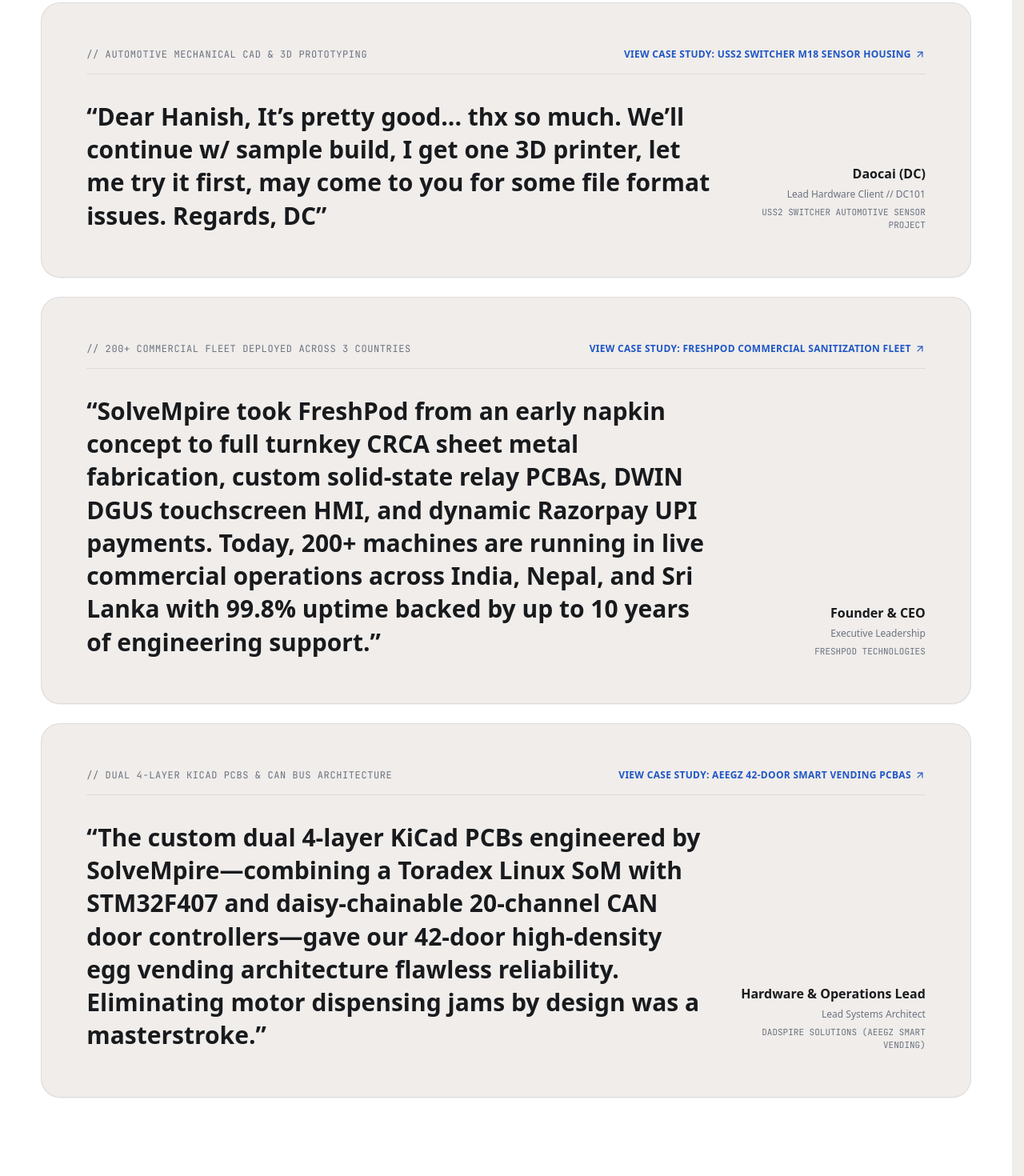
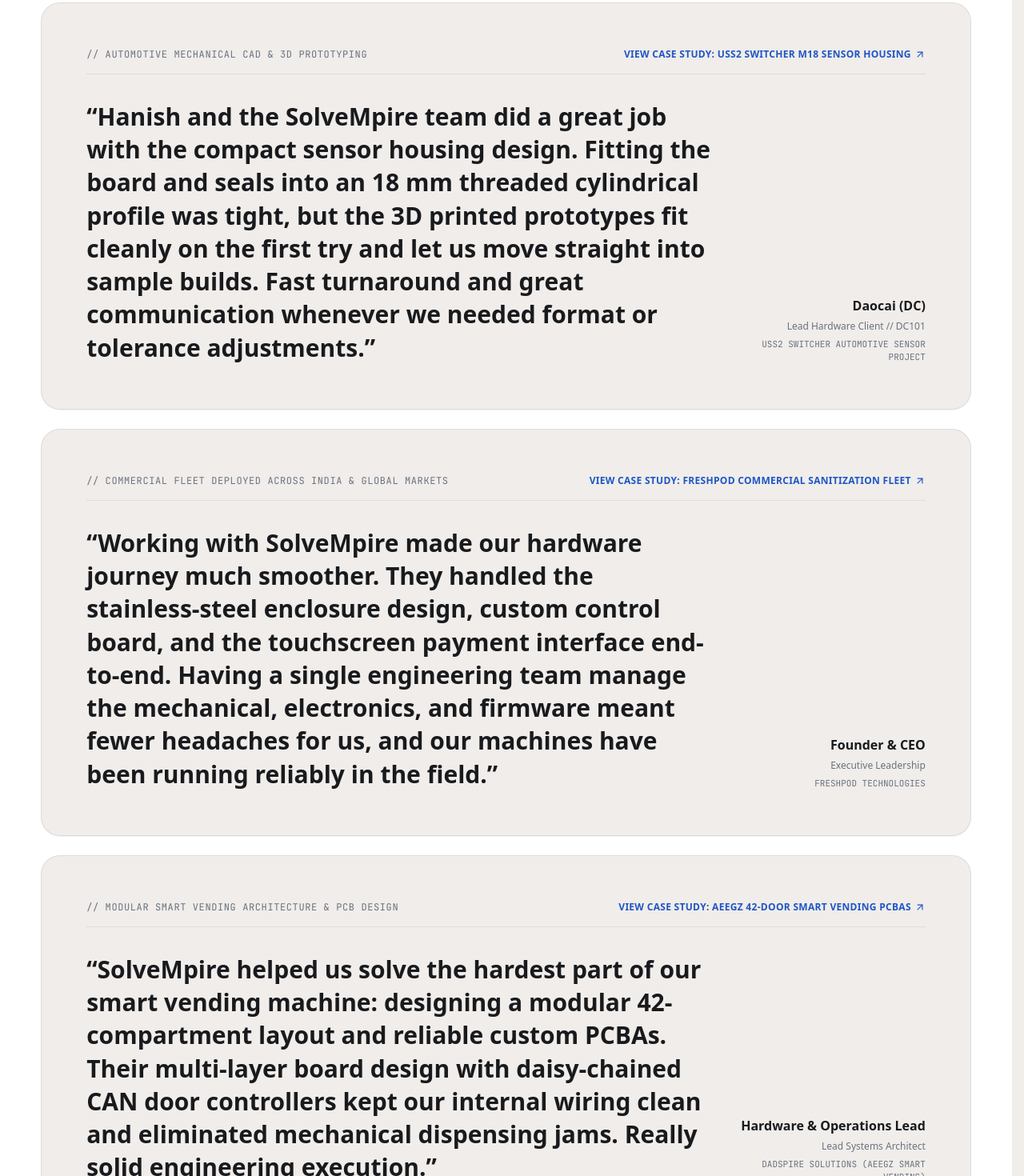
Before and after one commit to HarshaJyos/solvempire_test, a Next.js app: page / in a window 1280 px wide. Shown: the part 10420-11890 px from the top of the page at 80% size. Built offline with nearby package versions, Linux system fonts and the light colour scheme; no server answers.

Commit message:
fix: refine client testimonials to natural, grounded copy and set GA4 G-3QJQW2VQ1G

```diff
--- a/src/components/analytics/GoogleAnalytics.tsx
+++ b/src/components/analytics/GoogleAnalytics.tsx
@@ -3,7 +3,7 @@
 import Script from "next/script";
 
 export function GoogleAnalytics() {
-  const gaId = process.env.NEXT_PUBLIC_GA_ID;
+  const gaId = process.env.NEXT_PUBLIC_GA_ID || "G-3QJQW2VQ1G";
 
   if (!gaId) {
     return null;
--- a/src/components/home/IndiseaProof.tsx
+++ b/src/components/home/IndiseaProof.tsx
@@ -2,7 +2,7 @@
 
 import React from "react";
 import Link from "next/link";
-import { ArrowUpRight, CheckCircle2, ShieldCheck, Quote } from "lucide-react";
+import { ArrowUpRight, CheckCircle2 } from "lucide-react";
 
 interface Testimonial {
   quote: string;
@@ -19,7 +19,7 @@
 const TESTIMONIALS: Testimonial[] = [
   {
     quote:
-      "“Dear Hanish, It’s pretty good... thx so much. We’ll continue w/ sample build, I get one 3D printer, let me try it first, may come to you for some file format issues. Regards, DC”",
+      "“Hanish and the SolveMpire team did a great job with the compact sensor housing design. Fitting the board and seals into an 18 mm threaded cylindrical profile was tight, but the 3D printed prototypes fit cleanly on the first try and let us move straight into sample builds. Fast turnaround and great communication whenever we needed format or tolerance adjustments.”",
     author: "Daocai (DC)",
     role: "Lead Hardware Client // DC101",
     company: "USS2 Switcher Automotive Sensor Project",
@@ -31,25 +31,25 @@
   },
   {
     quote:
-      "“SolveMpire took FreshPod from an early napkin concept to full turnkey CRCA sheet metal fabrication, custom solid-state relay PCBAs, DWIN DGUS touchscreen HMI, and dynamic Razorpay UPI payments. Today, 200+ machines are running in live commercial operations across India, Nepal, and Sri Lanka with 99.8% uptime backed by up to 10 years of engineering support.”",
+      "“Working with SolveMpire made our hardware journey much smoother. They handled the stainless-steel enclosure design, custom control board, and the touchscreen payment interface end-to-end. Having a single engineering team manage the mechanical, electronics, and firmware meant fewer headaches for us, and our machines have been running reliably in the field.”",
     author: "Founder & CEO",
     role: "Executive Leadership",
     company: "FreshPod Technologies",
     caseStudyTitle: "FreshPod Commercial Sanitization Fleet",
     caseStudyHref: "/work/freshpod-machine",
-    tag: "200+ Commercial Fleet Deployed across 3 Countries",
+    tag: "Commercial Fleet Deployed Across India & Global Markets",
     hoverBorder: "hover:border-[#FACC15]",
     accentColor: "text-[#D97706]",
   },
   {
     quote:
-      "“The custom dual 4-layer KiCad PCBs engineered by SolveMpire—combining a Toradex Linux SoM with STM32F407 and daisy-chainable 20-channel CAN door controllers—gave our 42-door high-density egg vending architecture flawless reliability. Eliminating motor dispensing jams by design was a masterstroke.”",
+      "“SolveMpire helped us solve the hardest part of our smart vending machine: designing a modular 42-compartment layout and reliable custom PCBAs. Their multi-layer board design with daisy-chained CAN door controllers kept our internal wiring clean and eliminated mechanical dispensing jams. Really solid engineering execution.”",
     author: "Hardware & Operations Lead",
     role: "Lead Systems Architect",
     company: "Dadspire Solutions (AEEGZ Smart Vending)",
     caseStudyTitle: "AEEGZ 42-Door Smart Vending PCBAs",
     caseStudyHref: "/work/aeegz",
-    tag: "Dual 4-Layer KiCad PCBs & CAN Bus Architecture",
+    tag: "Modular Smart Vending Architecture & PCB Design",
     hoverBorder: "hover:border-[#22C55E]",
     accentColor: "text-[#16A34A]",
   },
```
